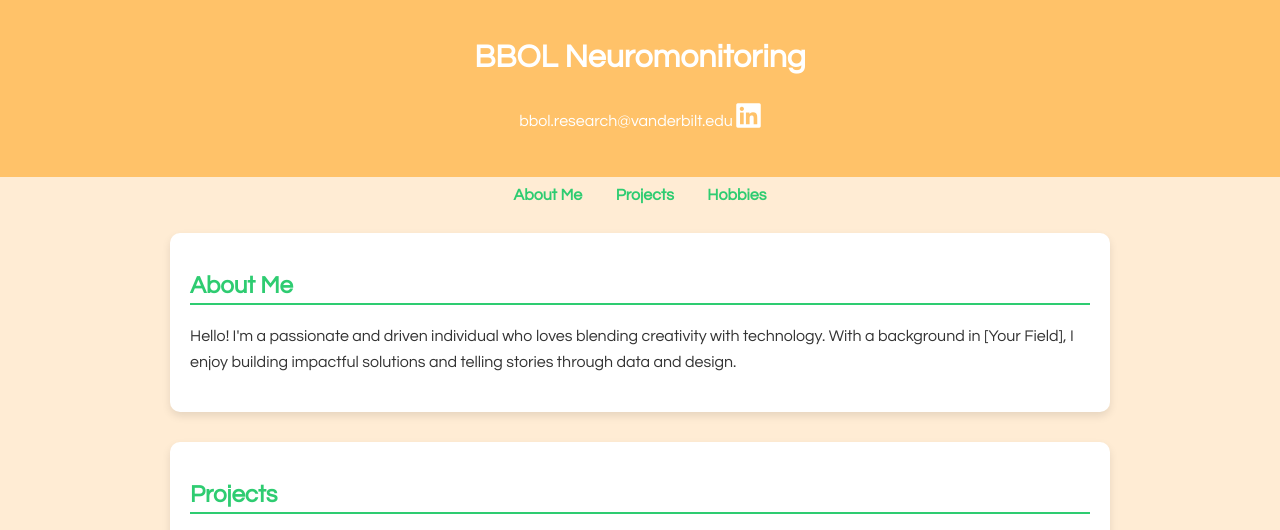
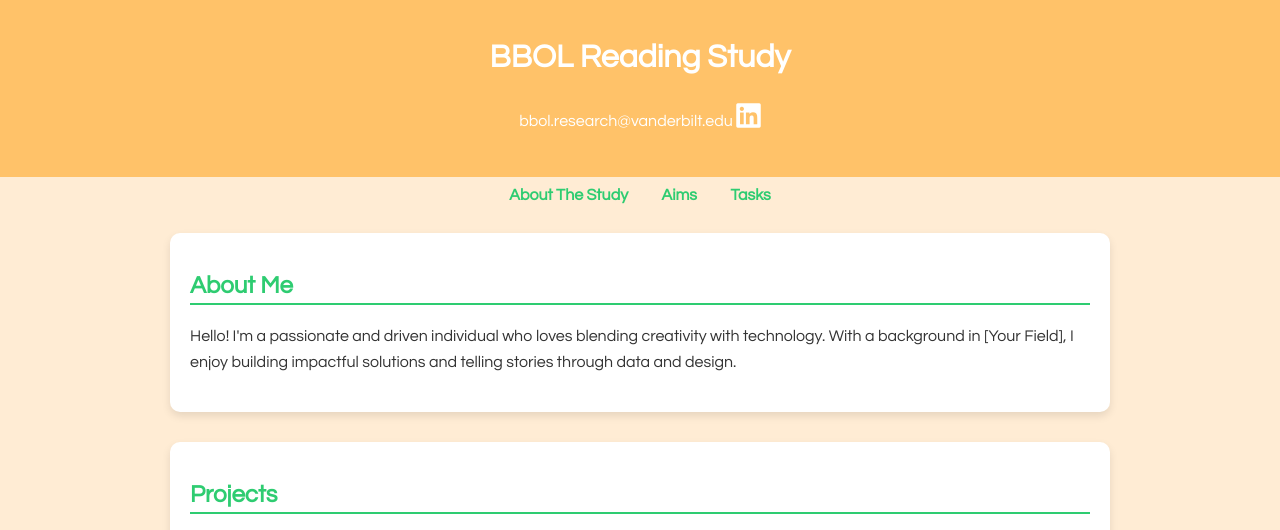
Before and after one commit to covatoki/covatoki.github.io, a plain HTML site: page index.html in a window 1280 px wide. Shown: the top 530 px of the page. Drawn offline with Linux system fonts and the light colour scheme.

Commit message:
Update index.html
titles

```diff
--- a/index.html
+++ b/index.html
@@ -3,7 +3,7 @@
 <head>
   <meta charset="UTF-8">
   <meta name="viewport" content="width=device-width, initial-scale=1.0">
-  <title>BBOL Nuromonitoring</title> <!--TODO: This is the display on the tab -->
+  <title>BBOL Reading Study</title> <!--TODO: This is the display on the tab -->
   <link rel="stylesheet" href="https://cdnjs.cloudflare.com/ajax/libs/font-awesome/6.5.0/css/all.min.css">
 
   <style>
@@ -94,7 +94,7 @@
 <body>
 
 <header>
-  <h1>BBOL Neuromonitoring</h1> <!--TODO: Website Header at top of page -->
+  <h1>BBOL Reading Study</h1> <!--TODO: Website Header at top of page -->
   <p>bbol.research@vanderbilt.edu <!--TODO: Change to be your email (perferably personal email)  -->
   <a class="linkedin-icon" href="https://www.linkedin.com/in/nancy-newlin/" target="_blank" rel="noopener noreferrer"><!--TODO: Change to be your linkedin -->
   <i class="fab fa-linkedin"></i>
@@ -103,9 +103,9 @@
 </header>
 
 <nav>
-  <a href="#about">About Me</a>
-  <a href="#projects">Projects</a>
-  <a href="#hobbies">Hobbies</a>
+  <a href="#about">About The Study</a>
+  <a href="#projects">Aims</a>
+  <a href="#hobbies">Tasks</a>
 </nav>
 
 <section id="about">
```
